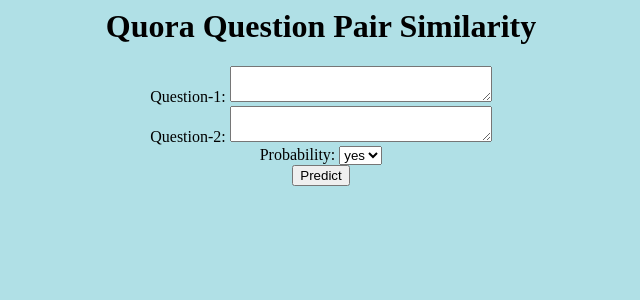
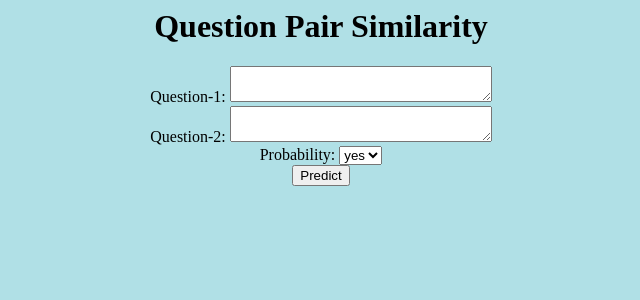
Before and after one commit to AnkitSinha-dev/QuoraQuestionPair, a Flask app: page / in a window 1280 px wide. Shown: the top 300 px of the page, without its empty margins (319-959 px from the left). Run offline with Flask 2, Linux system fonts and the light colour scheme; parts of the project's set-up code (start-up, migrations or seed data) failed here and were passed over.

Commit message:
Initial Commit

```diff
--- a/templates/index.html
+++ b/templates/index.html
@@ -1,12 +1,12 @@
 <html>
 
     <head>
-        <title>Quora Question Pair Similarity</title>
+        <title>Question Pair Similarity</title>
     </head>
 
     <body style="background-color: powderblue;">
         <h1>
-            <center>Quora Question Pair Similarity</center>
+            <center>Question Pair Similarity</center>
         </h1>
 
         <div>
```
Also changed, not shown: 5 other files.
